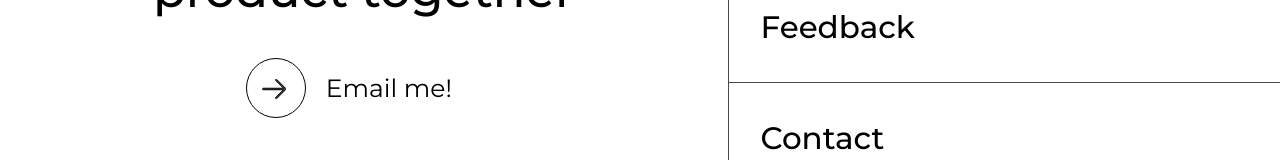
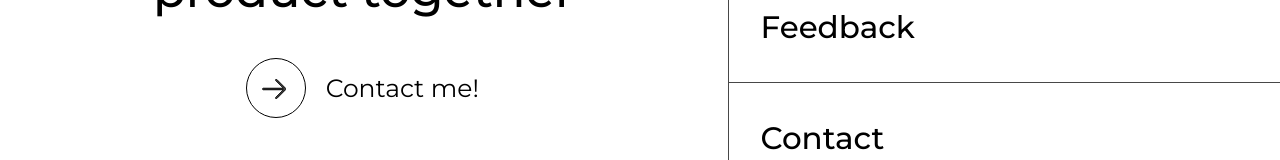
Before and after one commit to pedroneto1209/marcella-portfolio, a Next.js app: page /about in a window 1280 px wide. Shown: the part 4644-4804 px from the top of the page. Built offline with nearby package versions, Linux system fonts and the light colour scheme; a web font is replaced by a local one.

Commit message:
fix about footer

```diff
--- a/src/app/about/page.tsx
+++ b/src/app/about/page.tsx
@@ -207,7 +207,7 @@ export default function About() {
             Let&apos;s make an authentic <br /> product together
           </h1>
 
-          <Link href="mailto:marcellacavalcanti.design@gmail.com">
+          <Link href="https://forms.gle/XhqYtL9ZAsS5KLvL7">
             <motion.div
               aria-current="page"
               className="relative"
@@ -232,7 +232,7 @@ export default function About() {
                   />
                 </svg>
                 <a className="font-main font-regular text-[25px] text-black">
-                  Email me!
+                  Contact me!
                 </a>
               </div>
 
@@ -281,7 +281,7 @@ export default function About() {
             </h1>
           </Link>
           <div className="block h-[1px] w-full bg-gray-dark"></div>
-          <Link href="mailto:marcellacavalcanti.design@gmail.com">
+          <Link href="https://forms.gle/XhqYtL9ZAsS5KLvL7">
             <h1 className="font-main font-medium text-[31px] text-black mx-8">
               Contact
             </h1>
```
